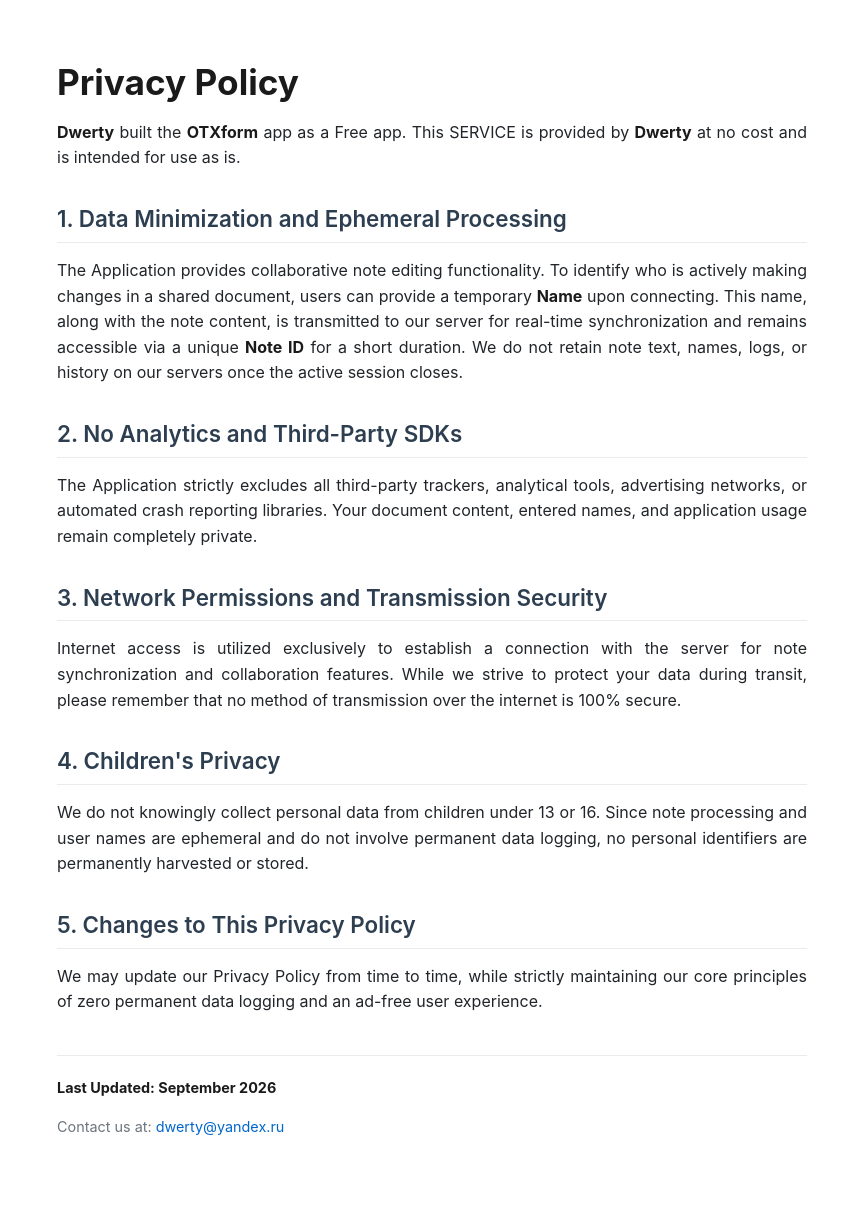
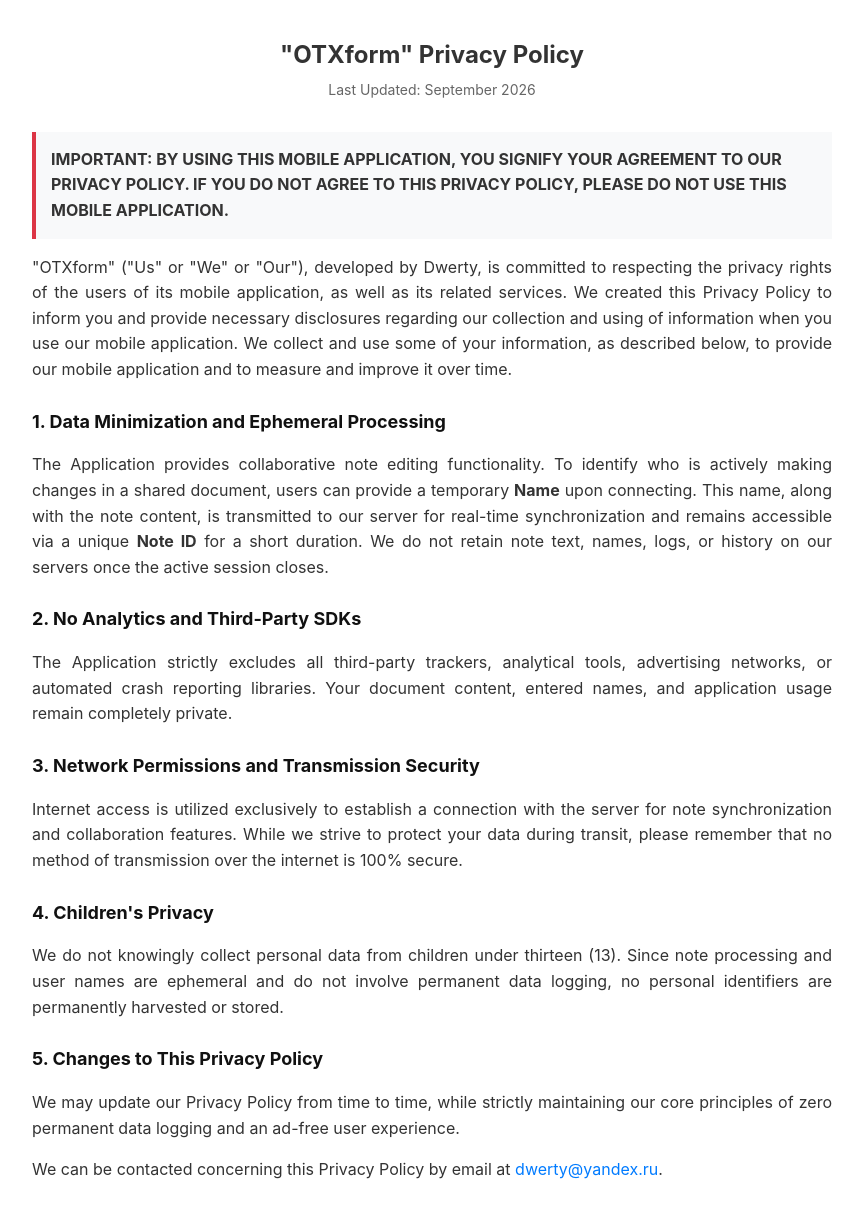
Before and after one commit to dmitry-goncharov/dwerty, a plain HTML site: page otxform/privacy-policy/en/index.html in a window 1280 px wide. Shown: the whole page, without its empty margins (208-1071 px from the left). Before the commit the page ends 1184 px from the top, so only its background shows below. Drawn offline with Linux system fonts and the light colour scheme.

Commit message:
Updated privacy policies otxform and inmind

```diff
--- a/otxform/privacy-policy/en/index.html
+++ b/otxform/privacy-policy/en/index.html
@@ -3,24 +3,35 @@
 <head>
     <meta charset="UTF-8">
     <meta name="viewport" content="width=device-width, initial-scale=1.0">
-    <title>Privacy Policy - OTXform</title>
+    <title>"OTXform" Privacy Policy</title>
     <style>
-        body { font-family: -apple-system, BlinkMacSystemFont, "Segoe UI", Roboto, "Helvetica Neue", Arial, sans-serif; line-height: 1.6; color: #212529; max-width: 750px; margin: 0 auto; padding: 30px 20px; }
-        h1 { font-size: 2.2rem; font-weight: 700; margin-bottom: 10px; color: #1a1a1a; }
-        h2 { font-size: 1.4rem; font-weight: 600; margin-top: 30px; margin-bottom: 15px; color: #2c3e50; border-bottom: 1px solid #e9ecef; padding-bottom: 5px; }
-        p { margin-top: 0; margin-bottom: 1rem; text-align: justify; }
-        ul { margin-top: 0; margin-bottom: 1rem; padding-left: 2rem; }
-        li { margin-bottom: 0.25rem; }
-        strong { color: #1a1a1a; }
-        .footer-text { margin-top: 40px; font-size: 0.9rem; color: #6c757d; border-top: 1px solid #e9ecef; padding-top: 20px; }
-        a { color: #0066cc; text-decoration: none; }
+        body {
+            font-family: -apple-system, BlinkMacSystemFont, "Segoe UI", Roboto, Helvetica, Arial, sans-serif;
+            line-height: 1.6;
+            color: #333;
+            max-width: 800px;
+            margin: 0 auto;
+            padding: 20px;
+        }
+        h1 { text-align: center; font-size: 24px; margin-bottom: 5px; }
+        .last-updated { text-align: center; color: #666; font-size: 14px; margin-bottom: 30px; }
+        h2 { font-size: 18px; margin-top: 25px; margin-bottom: 10px; color: #111; }
+        p { margin-bottom: 15px; text-align: justify; }
+        .important { background-color: #f8f9fa; border-left: 4px solid #dc3545; padding: 15px; font-weight: bold; }
+        a { color: #007bff; text-decoration: none; }
         a:hover { text-decoration: underline; }
     </style>
 </head>
 <body>
 
-    <h1>Privacy Policy</h1>
-    <p><strong>Dwerty</strong> built the <strong>OTXform</strong> app as a Free app. This SERVICE is provided by <strong>Dwerty</strong> at no cost and is intended for use as is.</p>
+    <h1>"OTXform" Privacy Policy</h1>
+	<div class="last-updated">Last Updated: September 2026</div>
+
+    <div class="important">
+        IMPORTANT: BY USING THIS MOBILE APPLICATION, YOU SIGNIFY YOUR AGREEMENT TO OUR PRIVACY POLICY. IF YOU DO NOT AGREE TO THIS PRIVACY POLICY, PLEASE DO NOT USE THIS MOBILE APPLICATION.
+    </div>
+
+    <p>"OTXform" ("Us" or "We" or "Our"), developed by Dwerty, is committed to respecting the privacy rights of the users of its mobile application, as well as its related services. We created this Privacy Policy to inform you and provide necessary disclosures regarding our collection and using of information when you use our mobile application. We collect and use some of your information, as described below, to provide our mobile application and to measure and improve it over time.</p>
 
     <h2>1. Data Minimization and Ephemeral Processing</h2>
     <p>The Application provides collaborative note editing functionality. To identify who is actively making changes in a shared document, users can provide a temporary <strong>Name</strong> upon connecting. This name, along with the note content, is transmitted to our server for real-time synchronization and remains accessible via a unique <strong>Note ID</strong> for a short duration. We do not retain note text, names, logs, or history on our servers once the active session closes.</p>
@@ -32,15 +43,12 @@
     <p>Internet access is utilized exclusively to establish a connection with the server for note synchronization and collaboration features. While we strive to protect your data during transit, please remember that no method of transmission over the internet is 100% secure.</p>
 
     <h2>4. Children's Privacy</h2>
-    <p>We do not knowingly collect personal data from children under 13 or 16. Since note processing and user names are ephemeral and do not involve permanent data logging, no personal identifiers are permanently harvested or stored.</p>
+    <p>We do not knowingly collect personal data from children under thirteen (13). Since note processing and user names are ephemeral and do not involve permanent data logging, no personal identifiers are permanently harvested or stored.</p>
 
     <h2>5. Changes to This Privacy Policy</h2>
     <p>We may update our Privacy Policy from time to time, while strictly maintaining our core principles of zero permanent data logging and an ad-free user experience.</p>
 
-    <div class="footer-text">
-        <p><strong>Last Updated: September 2026</strong></p>
-        <p>Contact us at: <a href="mailto:dwerty@yandex.ru">dwerty@yandex.ru</a></p>
-    </div>
+	<p>We can be contacted concerning this Privacy Policy by email at <a href="mailto:dwerty@yandex.ru">dwerty@yandex.ru</a>.</p>
 
 </body>
 </html>
```
Also changed, not shown: inmind/privacy-policy/en/index.html (+9 -9 lines), inmind/privacy-policy/ru/index.html (+5 -5 lines), otxform/privacy-policy/ru/index.html (+25 -17 lines).
